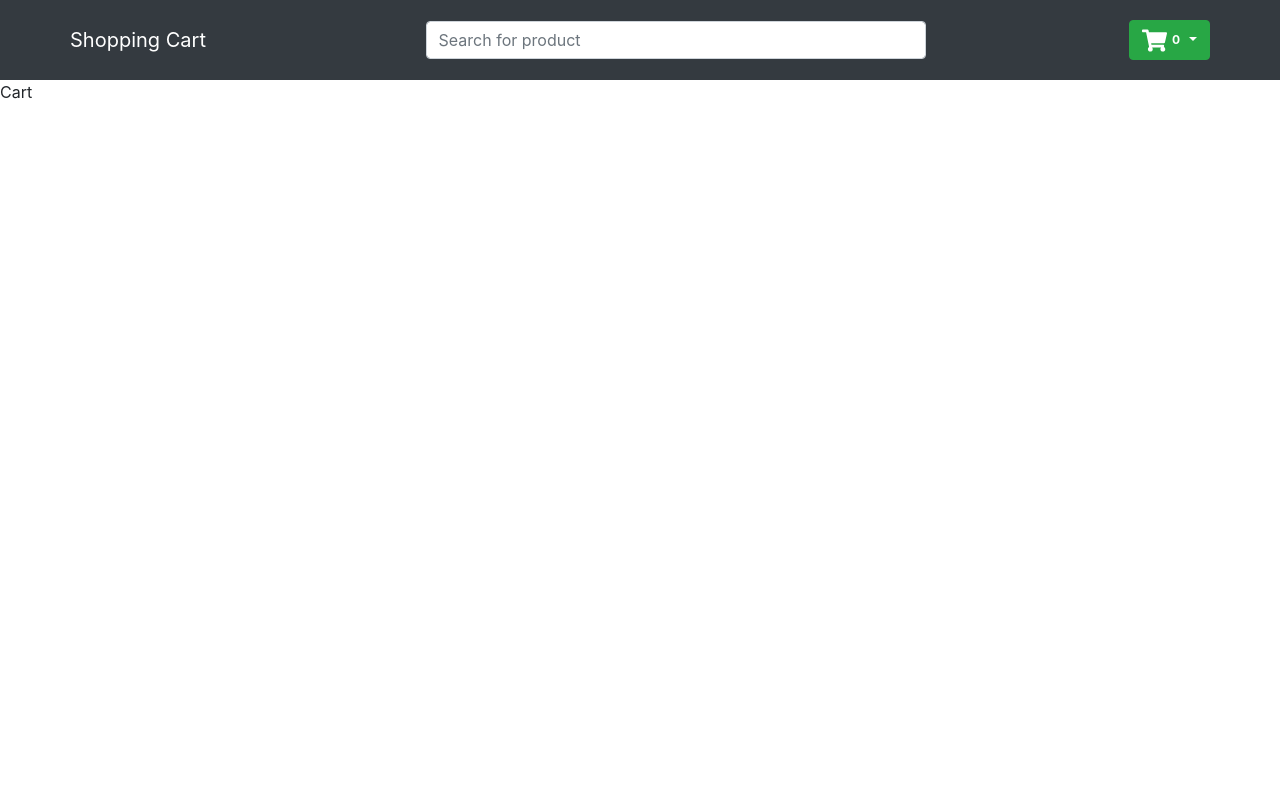
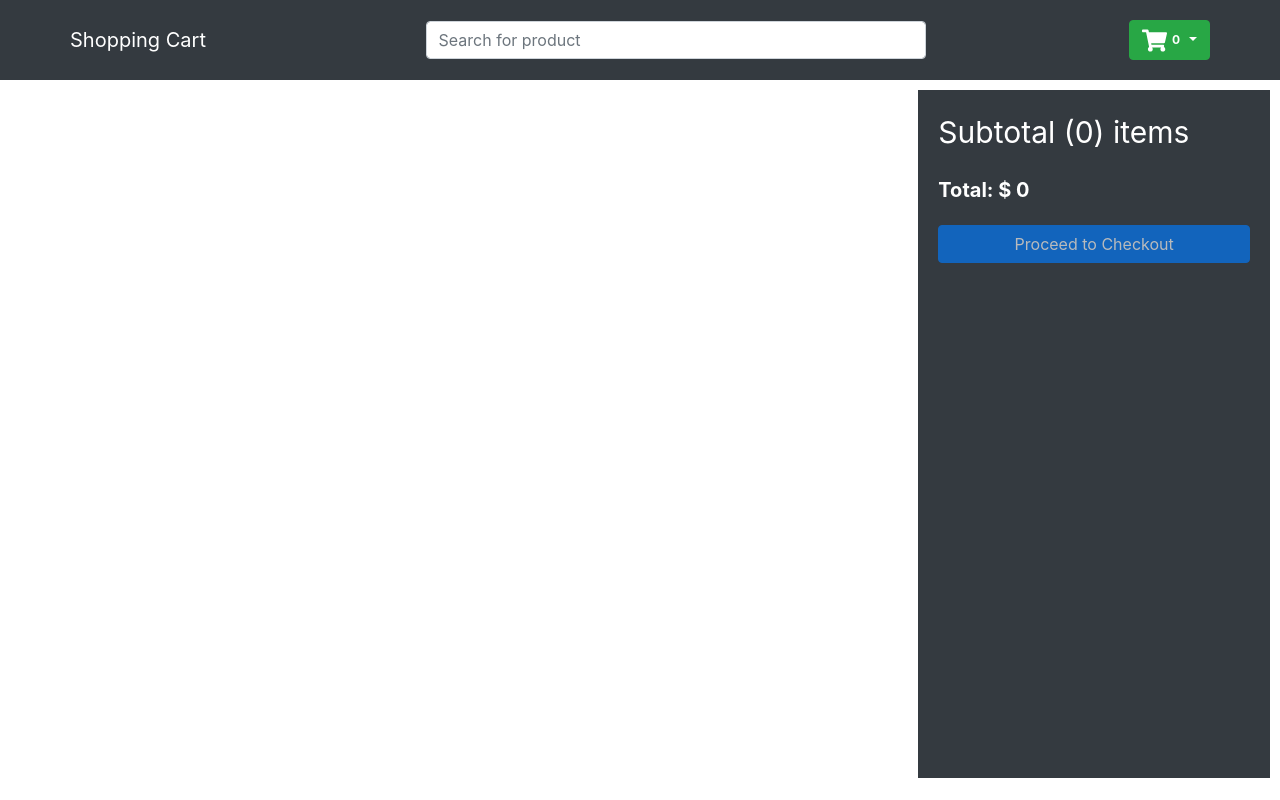
Before and after one commit to dthompasionas/Shopping-site, a React (Create React App) app in the folder shopping-site/: page /cart in a window 1280 px wide. Built offline with nearby package versions, Linux system fonts and the light colour scheme.

Commit message:
added add to cart functionality and cart page

```diff
--- a/shopping-site/src/components/Cart.js
+++ b/shopping-site/src/components/Cart.js
@@ -1,11 +1,87 @@
-import React from 'react'
+import React, { useEffect, useState } from "react";
+import { Button, Col, Form, ListGroup, Row, Image } from "react-bootstrap";
+import Rating from "./Rating";
+import { CartState } from "../context/Context";
+import { AiFillDelete } from "react-icons/ai";
 
 const Cart = () => {
-    return (
-        <div>
-            Cart
-        </div>
-    )
-}
+  const {
+    state: { cart },
+    dispatch,
+  } = CartState();
 
-export default Cart
+  const [total, setTotal] = useState();
+
+  useEffect(() => {
+    setTotal(
+      cart.reduce((acc, curr) => acc + Number(curr.price) * curr.qty, 0)
+    );
+  }, [cart]);
+
+  return (
+    <div className="home">
+      <div className="productContainer">
+        <ListGroup>
+          {cart.map((prod) => (
+            <ListGroup.Item key={prod.id}>
+              <Row>
+                <Col md={2}>
+                  <Image src={prod.image} alt={prod.name} fluid rounded />
+                </Col>
+                <Col md={2}>
+                  <span>{prod.name}</span>
+                </Col>
+                <Col md={2}>$ {prod.price}</Col>
+                <Col md={2}>
+                  <Rating rating={prod.ratings} />
+                </Col>
+                <Col md={2}>
+                  <Form.Control
+                    as="select"
+                    value={prod.qty}
+                    onChange={(e) =>
+                      dispatch({
+                        type: "CHANGE_CART_QTY",
+                        payload: {
+                          id: prod.id,
+                          qty: e.target.value,
+                        },
+                      })
+                    }
+                  >
+                    {[...Array(prod.inStock).keys()].map((x) => (
+                      <option key={x + 1}>{x + 1}</option>
+                    ))}
+                  </Form.Control>
+                </Col>
+                <Col md={2}>
+                  <Button
+                    type="button"
+                    variant="light"
+                    onClick={() =>
+                      dispatch({
+                        type: "REMOVE_FROM_CART",
+                        payload: prod,
+                      })
+                    }
+                  >
+                    <AiFillDelete fontSize="20px" />
+                  </Button>
+                </Col>
+              </Row>
+            </ListGroup.Item>
+          ))}
+        </ListGroup>
+      </div>
+      <div className="filters summary">
+        <span className="title">Subtotal ({cart.length}) items</span>
+        <span style={{ fontWeight: 700, fontSize: 20 }}>Total: $ {total}</span>
+        <Button type="button" disabled={cart.length === 0}>
+          Proceed to Checkout
+        </Button>
+      </div>
+    </div>
+  );
+};
+
+export default Cart;
--- a/shopping-site/src/components/Header.js
+++ b/shopping-site/src/components/Header.js
@@ -1,9 +1,10 @@
 import React from "react";
 import { Link } from 'react-router-dom';
 import {FaShoppingCart} from 'react-icons/fa';
-import { Container, Dropdown, FormControl, Navbar, Nav, Badge } from "react-bootstrap";
+import { Container, Dropdown, FormControl, Navbar, Nav, Badge, Button } from "react-bootstrap";
 import { CartState } from "../context/Context";
 import { AiFillDelete } from "react-icons/ai";
+import Rating from "./Rating";
 
 const Header = () => {
 
@@ -13,7 +14,7 @@
     <Navbar bg="dark" variant="dark" style={{ height: 80 }}>
       <Container>
         <Navbar.Brand>
-          <Link href="/">Shopping Cart</Link>
+          <Link to="/">Shopping Cart</Link>
         </Navbar.Brand>
         <Navbar.Text className="search">
           <FormControl
@@ -39,6 +40,7 @@
                           <div className='cartItemDetail'>
                             <span>{prod.name}</span>
                             <span>$ {prod.price.split(".")[0]}</span>
+                            {/* <Rating rating={prod.ratings}/> */}
                           </div>
                           <AiFillDelete fontSize='20px' style={{cursor: 'pointer'}} onClick={() => dispatch({
                             type: 'REMOVE_FROM_CART',
@@ -47,6 +49,11 @@
 
                         </span>
                       ))}
+                      <Link to='/cart'>
+                        <Button style={{ width: '95%', margin: '0 10px'}}>
+                          Go to Cart
+                        </Button>
+                      </Link>
                     </>
 
                   ) : (
--- a/shopping-site/src/components/styles.css
+++ b/shopping-site/src/components/styles.css
@@ -50,3 +50,14 @@
     height: 50px;
     object-fit: cover;
 }
+
+.cartItemDetail {
+    display: flex;
+    flex: 1;
+    padding: 0 20px;
+    flex-direction: column;
+}
+
+.summary {
+    width: 30%;
+}
--- a/shopping-site/src/context/Reducers.js
+++ b/shopping-site/src/context/Reducers.js
@@ -1,9 +1,19 @@
 export const cartReducer = (state, action) => {
   switch (action.type) {
     case "ADD_TO_CART":
-      return {...state, cart:[...state.cart, {...action.payload, qty: 1}]};
+      return { ...state, cart: [...state.cart, { ...action.payload, qty: 1 }] };
     case "REMOVE_FROM_CART":
-      return {...state, cart:state.cart.filter(c => c.id!== action.payload.id)};
+      return {
+        ...state,
+        cart: state.cart.filter((c) => c.id !== action.payload.id),
+      };
+    case "CHANGE_CART_QTY":
+      return {
+        ...state,
+        cart: state.cart.filter((c) =>
+          c.id === action.payload.id ? (c.qty = action.payload.qty) : c.qty
+        ),
+      };
     default:
       return state;
   }
```
